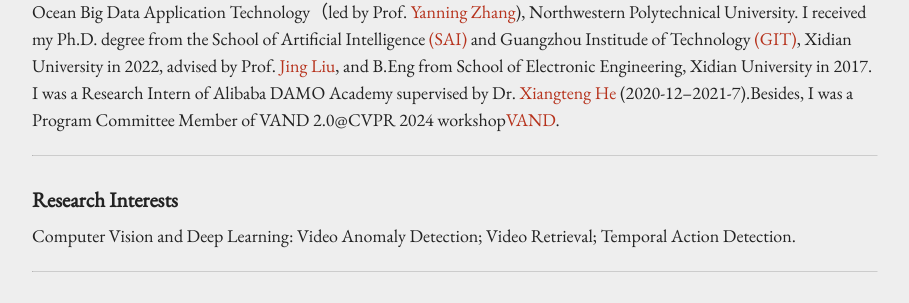
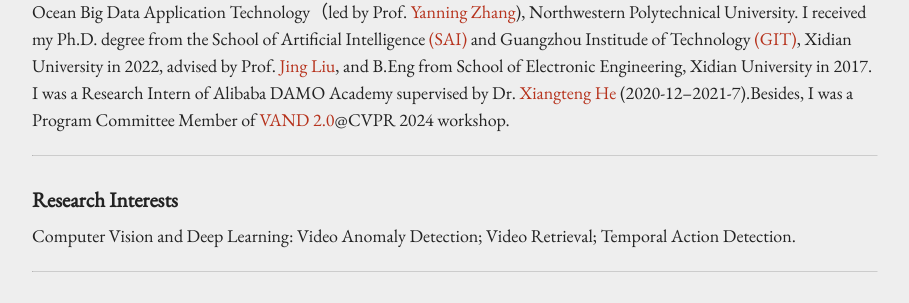
Before and after one commit to Roc-Ng/Roc-Ng.github.io, a Jekyll site: the page built from index.md, in a window 1280 px wide. Shown: the part 564-867 px from the top of the page, without its empty margins (185-1094 px from the left). Built offline with Jekyll 4.4.1, drawn with Linux system fonts in a browser that asks for light colours.

Commit message:
Update index.md

```diff
--- a/index.md
+++ b/index.md
@@ -22,7 +22,7 @@
 
 ### Biography
 
-<span style="float:justify">I am currently a tenure-track associate professor at National Engineering Laboratory for Integrated Aero-Space-Ground-Ocean Big Data Application Technology（led by Prof. [Yanning Zhang](https://teacher.nwpu.edu.cn/ynzhang.html)), Northwestern Polytechnical University. I received my Ph.D. degree from the School of Artificial Intelligence [(SAI)](http://sai.xidian.edu.cn/) and Guangzhou Institude of Technology [(GIT)](https://gzyjy.xidian.edu.cn/index.htm), Xidian University in 2022, advised by Prof. [Jing Liu](http://web.xidian.edu.cn/liujing/), and B.Eng from School of Electronic Engineering, Xidian University in 2017. I was a Research Intern of Alibaba DAMO Academy supervised by Dr. [Xiangteng He](https://hexiangteng.github.io/) (2020-12--2021-7).Besides, I was a Program Committee Member of VAND 2.0@CVPR 2024 workshop[VAND](https://sites.google.com/view/vand-2-0-cvpr-2024/home). </span>
+<span style="float:justify">I am currently a tenure-track associate professor at National Engineering Laboratory for Integrated Aero-Space-Ground-Ocean Big Data Application Technology（led by Prof. [Yanning Zhang](https://teacher.nwpu.edu.cn/ynzhang.html)), Northwestern Polytechnical University. I received my Ph.D. degree from the School of Artificial Intelligence [(SAI)](http://sai.xidian.edu.cn/) and Guangzhou Institude of Technology [(GIT)](https://gzyjy.xidian.edu.cn/index.htm), Xidian University in 2022, advised by Prof. [Jing Liu](http://web.xidian.edu.cn/liujing/), and B.Eng from School of Electronic Engineering, Xidian University in 2017. I was a Research Intern of Alibaba DAMO Academy supervised by Dr. [Xiangteng He](https://hexiangteng.github.io/) (2020-12--2021-7).Besides, I was a Program Committee Member of [VAND 2.0](https://sites.google.com/view/vand-2-0-cvpr-2024/home)@CVPR 2024 workshop. </span>
 
 ---
 
```
